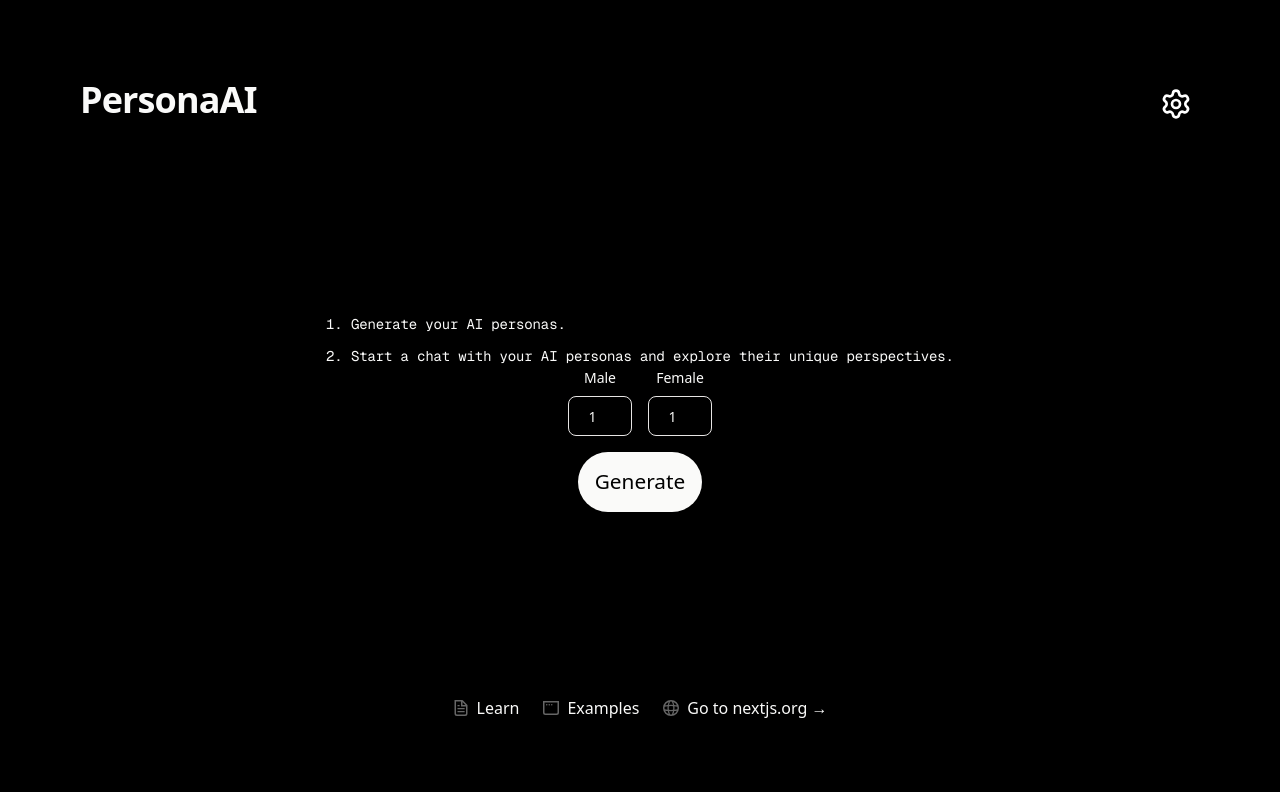
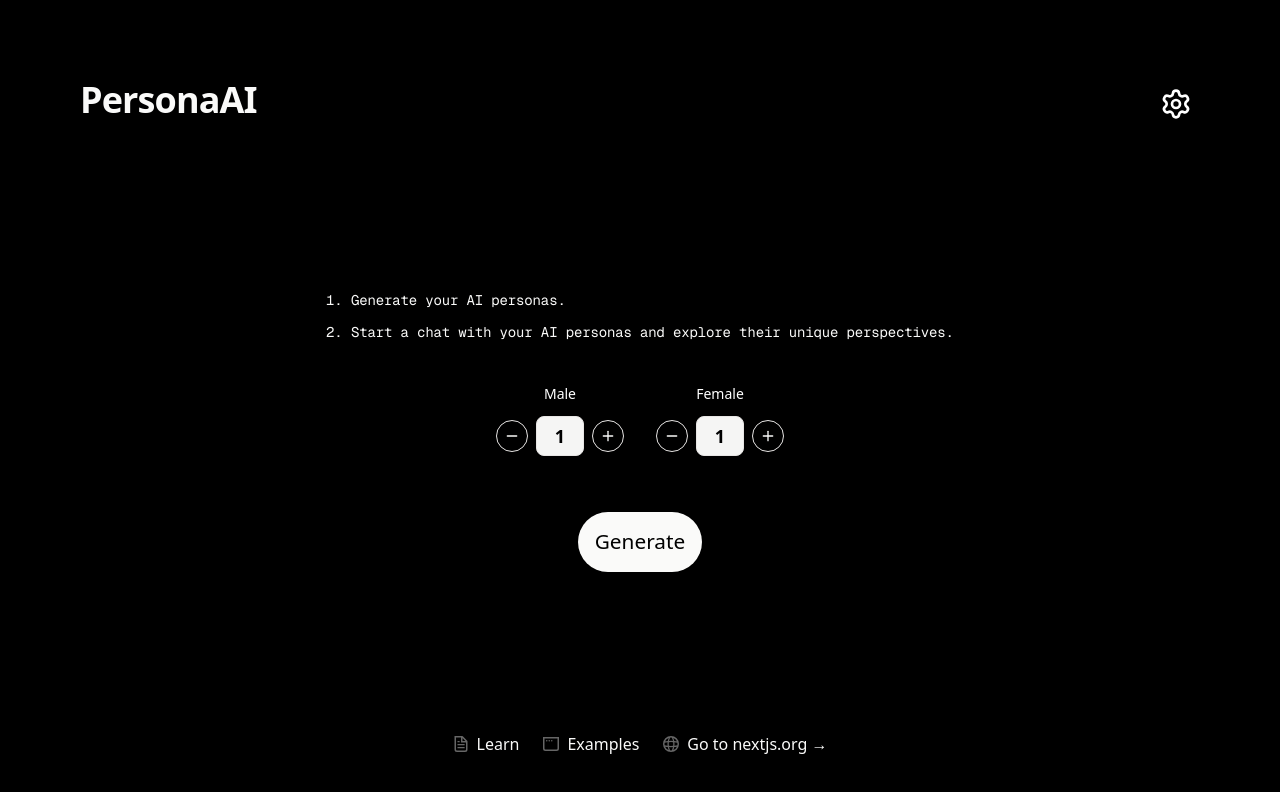
Before and after one commit to MaximVanchev/PersonaAI, a Next.js app: page / in a window 1280 px wide. Shown: the top 792 px of the page. Built offline with nearby package versions, Linux system fonts and the light colour scheme; no server answers; the database is empty.

Commit message:
feat: implement persona list display; add PersonaListComponent for rendering personas, enhance GenerateForm with increment/decrement buttons, and improve error handling in persona fetching

```diff
--- a/app/api/persona/all/route.ts
+++ b/app/api/persona/all/route.ts
@@ -2,14 +2,15 @@ import prisma from "@/lib/prisma";
 import { HTTP_STATUS_CODES, PersonaListDto } from "@/types/index.type";
 import { NextResponse } from "next/server";
 
-export async function GET(req: Request) {
+export async function GET() {
   try {
     const personas = (await prisma.persona.findMany({
       select: { id: true, name: true },
     })) as PersonaListDto[] | null | unknown;
 
-    return NextResponse.json({ personas }, { status: HTTP_STATUS_CODES.OK });
-  } catch {
+    return NextResponse.json(personas, { status: HTTP_STATUS_CODES.OK });
+  } catch (error) {
+    console.error("Error fetching personas:", error);
     return NextResponse.json(
       { message: "Internal server error" },
       { status: HTTP_STATUS_CODES.INTERNAL_SERVER_ERROR }
--- a/app/page.tsx
+++ b/app/page.tsx
@@ -1,20 +1,5 @@
 import { GenerateForm } from "@/components/home/GenerateForm";
-import {
-  DropdownMenu,
-  DropdownMenuContent,
-  DropdownMenuGroup,
-  DropdownMenuItem,
-  DropdownMenuLabel,
-  DropdownMenuPortal,
-  DropdownMenuSeparator,
-  DropdownMenuShortcut,
-  DropdownMenuSub,
-  DropdownMenuSubContent,
-  DropdownMenuSubTrigger,
-  DropdownMenuTrigger,
-} from "@/components/ui/dropdown-menu";
-import { Input } from "@/components/ui/input";
-import { Label } from "@/components/ui/label";
+import { PersonaListComponent } from "@/components/home/PersonaListComponent";
 import { getListPersonas } from "@/lib/api/persona.request";
 import { Settings } from "lucide-react";
 import Image from "next/image";
@@ -22,6 +7,7 @@ import Link from "next/link";
 
 export default async function Home() {
   const personas = await getListPersonas();
+  const personaList = Array.isArray(personas) ? personas : [];
 
   return (
     <div className="min-h-screen flex flex-col">
@@ -42,7 +28,11 @@ export default async function Home() {
       </header>
       <main className="flex-1 flex items-center justify-center p-8 sm:p-20">
         <div className="flex flex-col gap-[40px] items-center sm:items-start">
-          <GenerateForm />
+          {personaList.length > 0 ? (
+            <PersonaListComponent personas={personaList} />
+          ) : (
+            <GenerateForm />
+          )}
         </div>
       </main>
       <footer className="flex gap-[24px] p-8 sm:p-20 items-center justify-center">
--- a/components/home/GenerateForm.tsx
+++ b/components/home/GenerateForm.tsx
@@ -3,6 +3,8 @@
 import { useState } from "react";
 import { Input } from "../ui/input";
 import { Label } from "../ui/label";
+import { Button } from "../ui/button";
+import { Minus, Plus } from "lucide-react";
 import toster from "react-hot-toast";
 import { generatePersonasRequest } from "@/lib/api/persona.request";
 import {
@@ -51,36 +53,66 @@ export function GenerateForm() {
         onSubmit={handleSubmit}
         className="w-full justify-center sm:w-auto mx-auto flex flex-col gap-4"
       >
-        <div className="flex gap-4 items-center justify-center">
-          <div className="flex flex-col gap-2 items-center">
-            <Label htmlFor="maleCount" className="text-sm font-medium">
-              Male
-            </Label>
-            <Input
-              id="maleCount"
-              name="maleCount"
-              type="number"
-              min="0"
-              max="10"
-              className="w-16 h-10 text-center"
-              value={maleCount}
-              onChange={(e) => setMaleCount(e.target.valueAsNumber)}
-            />
+        <div className="flex gap-8 items-center justify-center my-10">
+          <div className="flex flex-col gap-3 items-center">
+            <Label className="text-sm font-medium text-white">Male</Label>
+            <div className="flex items-center gap-2">
+              <Button
+                type="button"
+                variant="outline"
+                size="icon"
+                className="h-8 w-8 rounded-full"
+                onClick={() => setMaleCount(Math.max(0, maleCount - 1))}
+                disabled={maleCount <= 0}
+              >
+                <Minus className="h-6 w-6" />
+              </Button>
+              <div className="w-12 h-10 flex items-center justify-center bg-muted rounded-md border">
+                <span className="text-lg font-semibold text-black">
+                  {maleCount}
+                </span>
+              </div>
+              <Button
+                type="button"
+                variant="outline"
+                size="icon"
+                className="h-8 w-8 rounded-full"
+                onClick={() => setMaleCount(Math.min(10, maleCount + 1))}
+                disabled={maleCount >= 6}
+              >
+                <Plus className="h-6 w-6" />
+              </Button>
+            </div>
           </div>
-          <div className="flex flex-col gap-2 items-center">
-            <Label htmlFor="femaleCount" className="text-sm font-medium">
-              Female
-            </Label>
-            <Input
-              id="femaleCount"
-              name="femaleCount"
-              type="number"
-              min="0"
-              max="10"
-              className="w-16 h-10 text-center"
-              value={femaleCount}
-              onChange={(e) => setFemaleCount(e.target.valueAsNumber)}
-            />
+          <div className="flex flex-col gap-3 items-center">
+            <Label className="text-sm font-medium text-white">Female</Label>
+            <div className="flex items-center gap-2">
+              <Button
+                type="button"
+                variant="outline"
+                size="icon"
+                className="h-8 w-8 rounded-full"
+                onClick={() => setFemaleCount(Math.max(0, femaleCount - 1))}
+                disabled={femaleCount <= 0}
+              >
+                <Minus className="h-6 w-6" />
+              </Button>
+              <div className="w-12 h-10 flex items-center justify-center bg-muted rounded-md border">
+                <span className="text-lg font-semibold text-black">
+                  {femaleCount}
+                </span>
+              </div>
+              <Button
+                type="button"
+                variant="outline"
+                size="icon"
+                className="h-8 w-8 rounded-full"
+                onClick={() => setFemaleCount(Math.min(10, femaleCount + 1))}
+                disabled={femaleCount >= 6}
+              >
+                <Plus className="h-6 w-6" />
+              </Button>
+            </div>
           </div>
         </div>
         <div className="rounded-full border border-solid border-transparent transition-colors flex items-center bg-foreground text-background gap-2 hover:bg-[#383838] dark:hover:bg-[#ccc] text-[1.3rem] font-medium h-15 px-4 mx-auto">
--- /dev/null
+++ b/components/home/PersonaListComponent.tsx
@@ -0,0 +1,32 @@
+"use client";
+
+import { useState } from "react";
+import { Badge } from "@/components/ui/badge";
+
+export function PersonaListComponent({ personas }: { personas: any[] | null }) {
+  // Handle case where personas is not an array or is null
+  const personaList = Array.isArray(personas) ? personas : [];
+
+  const badgeVariants = ["default", "secondary", "outline"] as const;
+
+  return (
+    <div className="w-full max-w-md px-4 sm:px-0">
+      <h2 className="text-2xl font-bold mb-8 sm:mb-20 text-center">
+        Your AI Personas
+      </h2>
+      <div className="flex flex-col sm:flex-row gap-4 sm:gap-6 items-center justify-center">
+        {personaList.map((persona, index) => (
+          <Badge
+            key={persona.id}
+            variant={badgeVariants[index % badgeVariants.length]}
+            className="w-55 h-55 rounded-full flex items-center justify-center text-lg font-bold cursor-pointer active:scale-95 sm:active:scale-100 hover:scale-105 sm:hover:scale-110 transition-all duration-200 sm:duration-300 shadow-lg hover:shadow-xl text-center leading-tight tracking-wide uppercase p-2 sm:p-0"
+          >
+            <span className="text-center break-words max-w-full overflow-hidden">
+              {persona.name}
+            </span>
+          </Badge>
+        ))}
+      </div>
+    </div>
+  );
+}
--- /dev/null
+++ b/components/ui/badge.tsx
@@ -0,0 +1,46 @@
+import * as React from "react"
+import { Slot } from "@radix-ui/react-slot"
+import { cva, type VariantProps } from "class-variance-authority"
+
+import { cn } from "@/lib/utils"
+
+const badgeVariants = cva(
+  "inline-flex items-center justify-center rounded-full border px-2 py-0.5 text-xs font-medium w-fit whitespace-nowrap shrink-0 [&>svg]:size-3 gap-1 [&>svg]:pointer-events-none focus-visible:border-ring focus-visible:ring-ring/50 focus-visible:ring-[3px] aria-invalid:ring-destructive/20 dark:aria-invalid:ring-destructive/40 aria-invalid:border-destructive transition-[color,box-shadow] overflow-hidden",
+  {
+    variants: {
+      variant: {
+        default:
+          "border-transparent bg-primary text-primary-foreground [a&]:hover:bg-primary/90",
+        secondary:
+          "border-transparent bg-secondary text-secondary-foreground [a&]:hover:bg-secondary/90",
+        destructive:
+          "border-transparent bg-destructive text-white [a&]:hover:bg-destructive/90 focus-visible:ring-destructive/20 dark:focus-visible:ring-destructive/40 dark:bg-destructive/60",
+        outline:
+          "text-foreground [a&]:hover:bg-accent [a&]:hover:text-accent-foreground",
+      },
+    },
+    defaultVariants: {
+      variant: "default",
+    },
+  }
+)
+
+function Badge({
+  className,
+  variant,
+  asChild = false,
+  ...props
+}: React.ComponentProps<"span"> &
+  VariantProps<typeof badgeVariants> & { asChild?: boolean }) {
+  const Comp = asChild ? Slot : "span"
+
+  return (
+    <Comp
+      data-slot="badge"
+      className={cn(badgeVariants({ variant }), className)}
+      {...props}
+    />
+  )
+}
+
+export { Badge, badgeVariants }
--- /dev/null
+++ b/components/ui/button.tsx
@@ -0,0 +1,60 @@
+import * as React from "react"
+import { Slot } from "@radix-ui/react-slot"
+import { cva, type VariantProps } from "class-variance-authority"
+
+import { cn } from "@/lib/utils"
+
+const buttonVariants = cva(
+  "inline-flex items-center justify-center gap-2 whitespace-nowrap rounded-md text-sm font-medium transition-all disabled:pointer-events-none disabled:opacity-50 [&_svg]:pointer-events-none [&_svg:not([class*='size-'])]:size-4 shrink-0 [&_svg]:shrink-0 outline-none focus-visible:border-ring focus-visible:ring-ring/50 focus-visible:ring-[3px] aria-invalid:ring-destructive/20 dark:aria-invalid:ring-destructive/40 aria-invalid:border-destructive",
+  {
+    variants: {
+      variant: {
+        default: "bg-primary text-primary-foreground hover:bg-primary/90",
+        destructive:
+          "bg-destructive text-white hover:bg-destructive/90 focus-visible:ring-destructive/20 dark:focus-visible:ring-destructive/40 dark:bg-destructive/60",
+        outline:
+          "border bg-background shadow-xs hover:bg-accent hover:text-accent-foreground dark:bg-input/30 dark:border-input dark:hover:bg-input/50",
+        secondary:
+          "bg-secondary text-secondary-foreground hover:bg-secondary/80",
+        ghost:
+          "hover:bg-accent hover:text-accent-foreground dark:hover:bg-accent/50",
+        link: "text-primary underline-offset-4 hover:underline",
+      },
+      size: {
+        default: "h-9 px-4 py-2 has-[>svg]:px-3",
+        sm: "h-8 rounded-md gap-1.5 px-3 has-[>svg]:px-2.5",
+        lg: "h-10 rounded-md px-6 has-[>svg]:px-4",
+        icon: "size-9",
+        "icon-sm": "size-8",
+        "icon-lg": "size-10",
+      },
+    },
+    defaultVariants: {
+      variant: "default",
+      size: "default",
+    },
+  }
+)
+
+function Button({
+  className,
+  variant,
+  size,
+  asChild = false,
+  ...props
+}: React.ComponentProps<"button"> &
+  VariantProps<typeof buttonVariants> & {
+    asChild?: boolean
+  }) {
+  const Comp = asChild ? Slot : "button"
+
+  return (
+    <Comp
+      data-slot="button"
+      className={cn(buttonVariants({ variant, size, className }))}
+      {...props}
+    />
+  )
+}
+
+export { Button, buttonVariants }
--- a/package.json
+++ b/package.json
@@ -16,6 +16,7 @@
     "@prisma/client": "^6.17.1",
     "@radix-ui/react-dropdown-menu": "^2.1.16",
     "@radix-ui/react-label": "^2.1.8",
+    "@radix-ui/react-slot": "^1.2.4",
     "ai": "^5.0.89",
     "class-variance-authority": "^0.7.1",
     "clsx": "^2.1.1",
```
Also changed, not shown: lib/services/personaService.ts (+14 -1 lines), 1 other file (tests, documents, lock files or other folders).
